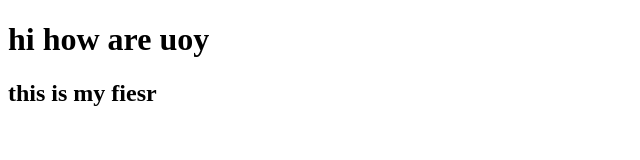
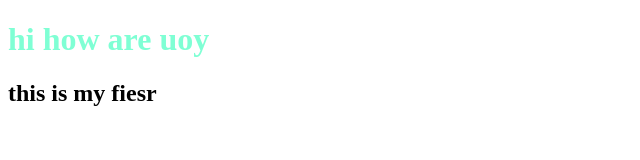
Before and after one commit to rajuhero/secend-repu, a plain HTML site: page index.html in a window 1280 px wide. Shown: the whole page, without its empty margins (0-640 px from the left). Drawn offline with Linux system fonts and the light colour scheme.

Commit message:
style add

```diff
--- a/index.html
+++ b/index.html
@@ -5,8 +5,12 @@
     <meta http-equiv="X-UA-Compatible" content="IE=edge">
     <meta name="viewport" content="width=device-width, initial-scale=1.0">
     <title>my-secend repu</title>
-      <h1> hi how are uoy</h1>
+      <h1 class="h1"> hi how are uoy</h1>
       <h2> this is my fiesr </h2>
+      <style> .h1{
+         color: aquamarine;
+
+        </style>
 </head>
 <body>
 
```
